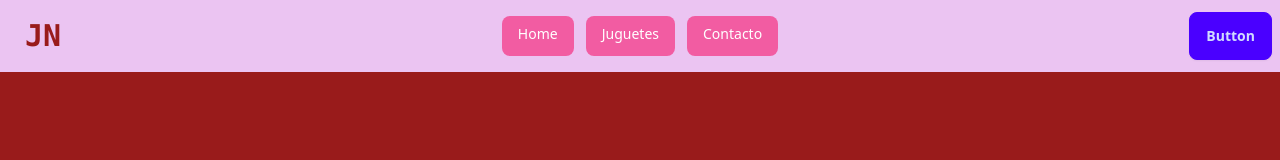
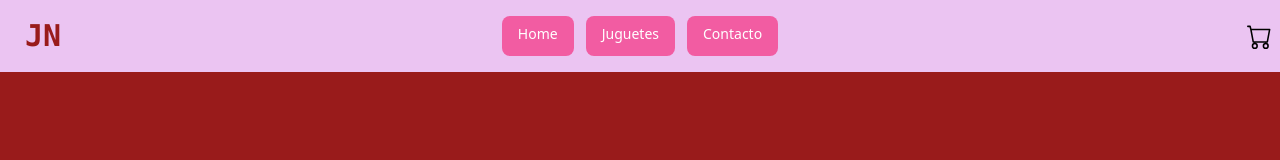
Before and after one commit to AgusssCarrizo/Juguetes-Nuevos, a React (Vite) app: page / in a window 1280 px wide. Shown: the top 160 px of the page. Built offline with nearby package versions, Linux system fonts and the light colour scheme.

Commit message:
Arreglando cositas

```diff
--- a/package.json
+++ b/package.json
@@ -10,6 +10,7 @@
     "preview": "vite preview"
   },
   "dependencies": {
+    "bootstrap-icons": "^1.11.3",
     "react": "^18.2.0",
     "react-dom": "^18.2.0"
   },
--- a/src/App.jsx
+++ b/src/App.jsx
@@ -7,8 +7,6 @@ import Selectores from "./components/Selectores";
 import Categorias from "./components/Categorias";
 
 function App() {
-   const [count, setCount] = useState(0);
-
    return (
       <>
          <Header />
@@ -17,7 +15,6 @@ function App() {
 
          <div className="gap-20 flex flex-wrap  flex-col items-center  bg-gradient-to-r from-am-primary to-am-secondary">
             <Selectores />
-
             <Categorias />
          </div>
 
--- a/src/components/Header.jsx
+++ b/src/components/Header.jsx
@@ -64,8 +64,16 @@ export default function Header() {
                </li>
             </ul>
          </div>
-         <div className="navbar-end">
-            <a className="btn btn-primary">Button</a>
+         <div className="navbar-end ">
+            <svg
+               xmlns="http://www.w3.org/2000/svg"
+               width="25"
+               height="25"
+               className="text-black hover:cursor-pointer mr-4"
+               class="bi bi-cart"
+               viewBox="0 0 16 16">
+               <path d="M0 1.5A.5.5 0 0 1 .5 1H2a.5.5 0 0 1 .485.379L2.89 3H14.5a.5.5 0 0 1 .491.592l-1.5 8A.5.5 0 0 1 13 12H4a.5.5 0 0 1-.491-.408L2.01 3.607 1.61 2H.5a.5.5 0 0 1-.5-.5M3.102 4l1.313 7h8.17l1.313-7zM5 12a2 2 0 1 0 0 4 2 2 0 0 0 0-4m7 0a2 2 0 1 0 0 4 2 2 0 0 0 0-4m-7 1a1 1 0 1 1 0 2 1 1 0 0 1 0-2m7 0a1 1 0 1 1 0 2 1 1 0 0 1 0-2" />
+            </svg>
          </div>
       </div>
    );
--- a/src/components/Productos.jsx
+++ b/src/components/Productos.jsx
@@ -1,6 +1,4 @@
 import React from "react";
-
-import Categorias from "./Categorias";
 
 export default function Productos({img, title, category}) {
    return (
--- a/src/components/Selectores.jsx
+++ b/src/components/Selectores.jsx
@@ -2,7 +2,7 @@ import React from "react";
 
 export default function Selectores() {
    return (
-      <div className="flex gap-2 flex-wrap mt-6">
+      <div className="flex gap-2 flex-wrap mt-6 justify-center">
          <button className="btn-md  text-gray-700 font-bolder text-[1.2rem] border-solid border-[1px] border-black rounded  bg-roj-primary">
             Destacados
          </button>
```
Also changed, not shown: 1 other file (tests, documents, lock files or other folders).
